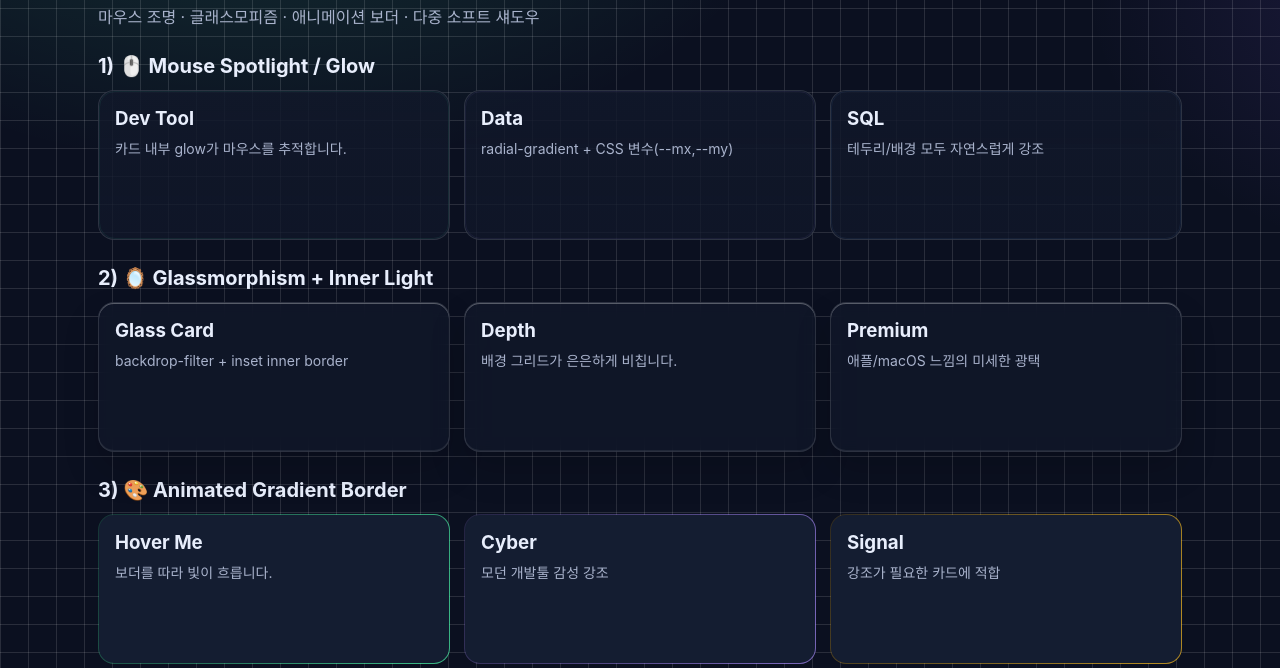
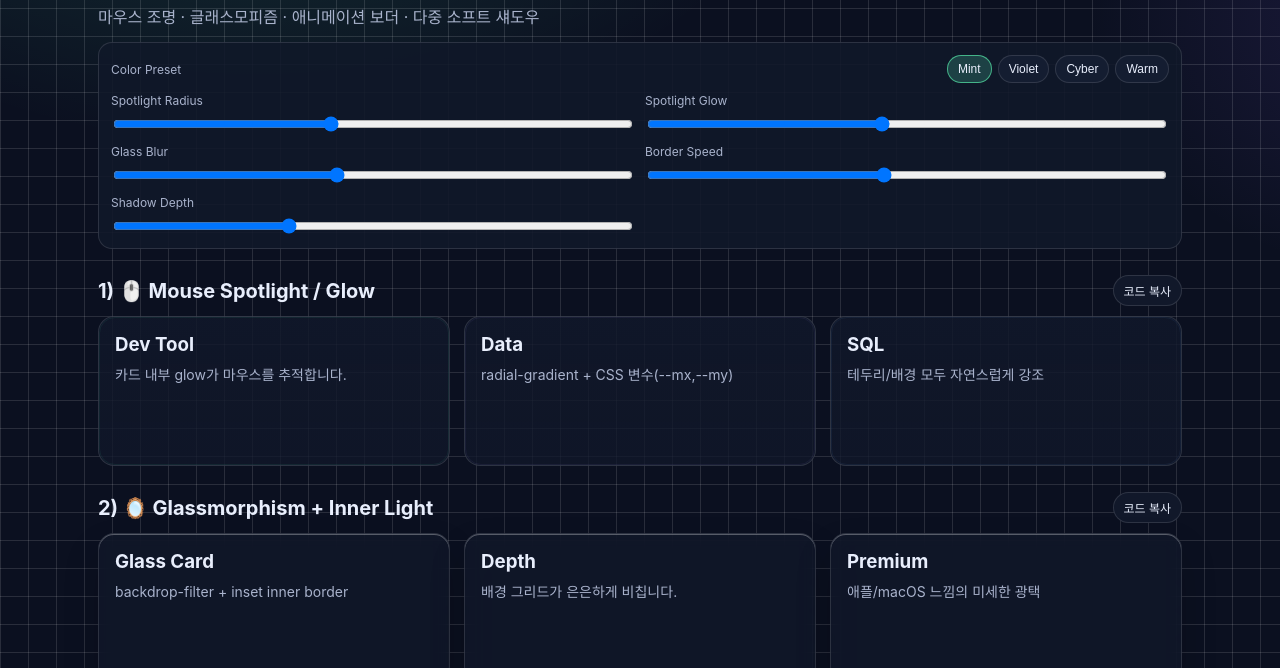
Before and after one commit to Chenjae-kr/web-design, a plain HTML site: page index.html in a window 1280 px wide. Shown: the part 132-800 px from the top of the page. Drawn offline with Linux system fonts and the light colour scheme.

Commit message:
Add v1.1 controls: code copy buttons, effect intensity sliders, and color presets

```diff
--- a/css/animated-border.css
+++ b/css/animated-border.css
@@ -9,7 +9,7 @@
 }
 .animated-border:hover{
   transform:translateY(-3px);
-  animation:borderFlow 1.8s linear infinite;
+  animation:borderFlow var(--border-speed) linear infinite;
   box-shadow:0 14px 30px rgba(var(--cat-rgb), .22);
 }
 @keyframes borderFlow { from{background-position:0 0,0% 50%} to{background-position:0 0,160% 50%} }
--- a/css/base.css
+++ b/css/base.css
@@ -7,6 +7,11 @@
   --line:rgba(255,255,255,.12);
   --accent:#4fffb0;
   --topbar-bg:rgba(17,24,42,.68);
+  --spotlight-radius:220px;
+  --spotlight-alpha:.28;
+  --glass-blur:8px;
+  --border-speed:18s;
+  --shadow-depth:12px;
 }
 
 html[data-theme="light"]{
@@ -54,8 +59,19 @@ nav a:hover{color:var(--text)}
 .hero{margin:10px 0 24px}
 .hero h1{margin:0 0 8px;font-size:32px;line-height:1.1}
 .hero p{margin:0;color:var(--muted)}
+.control-panel{margin-top:14px;border:1px solid var(--line);border-radius:14px;padding:12px;background:color-mix(in srgb,var(--bg2) 88%,transparent)}
+.control-row{display:flex;align-items:center;justify-content:space-between;gap:10px;flex-wrap:wrap}
+.label{font-size:12px;color:var(--muted);font-family:Inter,sans-serif}
+.chips{display:flex;gap:6px;flex-wrap:wrap}
+.chip{border:1px solid var(--line);background:var(--card);color:var(--text);border-radius:999px;padding:6px 10px;cursor:pointer;font-size:12px}
+.chip.active{border-color:color-mix(in srgb,var(--accent) 55%, var(--line));background:color-mix(in srgb,var(--accent) 16%, var(--card));}
+.control-grid{display:grid;grid-template-columns:repeat(2,minmax(0,1fr));gap:10px;margin-top:10px}
+.control-grid label{font-size:12px;color:var(--muted);display:flex;flex-direction:column;gap:6px}
 .section{margin-top:26px}
-.section h2{font-size:20px;margin:0 0 12px}
+.section-head{display:flex;align-items:center;justify-content:space-between;gap:10px;margin-bottom:10px}
+.section h2{font-size:20px;margin:0}
+.copy-btn{border:1px solid var(--line);background:var(--bg2);color:var(--text);border-radius:999px;padding:6px 10px;cursor:pointer;font-size:12px}
+.copy-btn:hover{border-color:color-mix(in srgb,var(--accent) 45%, var(--line));}
 .grid{display:grid;grid-template-columns:repeat(3,minmax(0,1fr));gap:14px}
 .fx-card{
   position:relative;
@@ -78,5 +94,7 @@ nav a:hover{color:var(--text)}
   .topbar{padding:12px 14px;align-items:flex-start;gap:8px}
   .topbar-right{flex-direction:column;align-items:flex-end}
   .hero h1{font-size:24px}
+  .control-grid{grid-template-columns:1fr}
+  .section-head{align-items:flex-start}
   .grid{grid-template-columns:1fr}
 }
--- a/css/glass.css
+++ b/css/glass.css
@@ -1,8 +1,8 @@
 /* 2) Glassmorphism + Inner Light */
 .glass-panel{
   background:color-mix(in srgb, var(--bg2) 72%, transparent);
-  backdrop-filter: blur(8px);
-  -webkit-backdrop-filter: blur(8px);
+  backdrop-filter: blur(var(--glass-blur));
+  -webkit-backdrop-filter: blur(var(--glass-blur));
   box-shadow:
     inset 0 1px 0 color-mix(in srgb, #ffffff 30%, transparent),
     inset 0 -1px 0 color-mix(in srgb, #ffffff 8%, transparent),
--- a/css/soft-shadow.css
+++ b/css/soft-shadow.css
@@ -2,14 +2,14 @@
 .soft-shadow{
   box-shadow:
     0 2px 8px rgba(0,0,0,.16),
-    0 10px 26px rgba(var(--cat-rgb),.14),
-    0 24px 50px rgba(0,0,0,.18);
+    0 var(--shadow-depth) calc(var(--shadow-depth) * 2.2) rgba(var(--cat-rgb),.14),
+    0 calc(var(--shadow-depth) * 2.2) calc(var(--shadow-depth) * 4.2) rgba(0,0,0,.18);
   transition:transform .22s ease, box-shadow .22s ease;
 }
 .soft-shadow:hover{
   transform:translateY(-6px);
   box-shadow:
     0 4px 10px rgba(0,0,0,.14),
-    0 16px 36px rgba(var(--cat-rgb),.2),
-    0 30px 58px rgba(0,0,0,.24);
+    0 calc(var(--shadow-depth) * 1.4) calc(var(--shadow-depth) * 3) rgba(var(--cat-rgb),.2),
+    0 calc(var(--shadow-depth) * 2.7) calc(var(--shadow-depth) * 5) rgba(0,0,0,.24);
 }
--- a/css/spotlight.css
+++ b/css/spotlight.css
@@ -2,7 +2,7 @@
 .spotlight::before{
   content:"";
   position:absolute; inset:-1px;
-  background:radial-gradient(220px circle at var(--mx,50%) var(--my,50%), rgba(var(--cat-rgb),.28), transparent 60%);
+  background:radial-gradient(var(--spotlight-radius) circle at var(--mx,50%) var(--my,50%), rgba(var(--cat-rgb),var(--spotlight-alpha)), transparent 60%);
   pointer-events:none;
   transition:opacity .16s ease;
   opacity:0;
--- a/index.html
+++ b/index.html
@@ -28,10 +28,29 @@
     <section class="hero">
       <h1>다양한 웹디자인 효과 예제 모음</h1>
       <p>마우스 조명 · 글래스모피즘 · 애니메이션 보더 · 다중 소프트 섀도우</p>
+
+      <div class="control-panel">
+        <div class="control-row">
+          <span class="label">Color Preset</span>
+          <div class="chips" id="presetChips">
+            <button class="chip active" data-preset="mint">Mint</button>
+            <button class="chip" data-preset="violet">Violet</button>
+            <button class="chip" data-preset="cyber">Cyber</button>
+            <button class="chip" data-preset="warm">Warm</button>
+          </div>
+        </div>
+        <div class="control-grid">
+          <label>Spotlight Radius <input id="spotRadius" type="range" min="120" max="360" value="220"></label>
+          <label>Spotlight Glow <input id="spotAlpha" type="range" min="10" max="50" value="28"></label>
+          <label>Glass Blur <input id="glassBlur" type="range" min="2" max="16" value="8"></label>
+          <label>Border Speed <input id="borderSpeed" type="range" min="8" max="30" value="18"></label>
+          <label>Shadow Depth <input id="shadowDepth" type="range" min="8" max="20" value="12"></label>
+        </div>
+      </div>
     </section>
 
     <section id="spotlight" class="section">
-      <h2>1) 🖱️ Mouse Spotlight / Glow</h2>
+      <div class="section-head"><h2>1) 🖱️ Mouse Spotlight / Glow</h2><button class="copy-btn" data-copy="spotlight">코드 복사</button></div>
       <div class="grid">
         <article class="fx-card spotlight" style="--cat-rgb:79,255,176"><h3>Dev Tool</h3><p>카드 내부 glow가 마우스를 추적합니다.</p></article>
         <article class="fx-card spotlight" style="--cat-rgb:167,139,250"><h3>Data</h3><p>radial-gradient + CSS 변수(--mx,--my)</p></article>
@@ -40,7 +59,7 @@
     </section>
 
     <section id="glass" class="section">
-      <h2>2) 🪞 Glassmorphism + Inner Light</h2>
+      <div class="section-head"><h2>2) 🪞 Glassmorphism + Inner Light</h2><button class="copy-btn" data-copy="glass">코드 복사</button></div>
       <div class="grid">
         <article class="fx-card glass-panel"><h3>Glass Card</h3><p>backdrop-filter + inset inner border</p></article>
         <article class="fx-card glass-panel"><h3>Depth</h3><p>배경 그리드가 은은하게 비칩니다.</p></article>
@@ -49,7 +68,7 @@
     </section>
 
     <section id="border" class="section">
-      <h2>3) 🎨 Animated Gradient Border</h2>
+      <div class="section-head"><h2>3) 🎨 Animated Gradient Border</h2><button class="copy-btn" data-copy="border">코드 복사</button></div>
       <div class="grid">
         <article class="fx-card animated-border" style="--cat-rgb:79,255,176"><h3>Hover Me</h3><p>보더를 따라 빛이 흐릅니다.</p></article>
         <article class="fx-card animated-border" style="--cat-rgb:167,139,250"><h3>Cyber</h3><p>모던 개발툴 감성 강조</p></article>
@@ -58,7 +77,7 @@
     </section>
 
     <section id="shadow" class="section">
-      <h2>4) ☁️ Multi-layered Soft Shadow</h2>
+      <div class="section-head"><h2>4) ☁️ Multi-layered Soft Shadow</h2><button class="copy-btn" data-copy="shadow">코드 복사</button></div>
       <div class="grid">
         <article class="fx-card soft-shadow" style="--cat-rgb:96,165,250"><h3>Float</h3><p>여러 레이어로 부드럽게 뜹니다.</p></article>
         <article class="fx-card soft-shadow" style="--cat-rgb:52,211,153"><h3>Natural</h3><p>위화감 없이 깊이감 증가</p></article>
@@ -69,6 +88,7 @@
 
   <footer class="footer">Built for GitHub Pages · Chenjae</footer>
   <script src="js/theme-toggle.js"></script>
+  <script src="js/controls.js"></script>
   <script src="js/spotlight.js"></script>
   <script src="js/glass.js"></script>
   <script src="js/animated-border.js"></script>
--- /dev/null
+++ b/js/controls.js
@@ -0,0 +1,67 @@
+(() => {
+  const root = document.documentElement;
+
+  const presets = {
+    mint: ['79,255,176','167,139,250','96,165,250','251,191,36','248,113,113'],
+    violet: ['167,139,250','196,181,253','129,140,248','244,114,182','34,211,238'],
+    cyber: ['34,211,238','59,130,246','16,185,129','168,85,247','236,72,153'],
+    warm: ['251,146,60','244,114,182','250,204,21','239,68,68','217,119,6']
+  };
+
+  const cards = {
+    spotlight: document.querySelectorAll('#spotlight .fx-card'),
+    border: document.querySelectorAll('#border .fx-card'),
+    shadow: document.querySelectorAll('#shadow .fx-card')
+  };
+
+  function applyPreset(name){
+    const colors = presets[name] || presets.mint;
+    [...cards.spotlight, ...cards.border, ...cards.shadow].forEach((el, i) => {
+      el.style.setProperty('--cat-rgb', colors[i % colors.length]);
+    });
+  }
+
+  function setVar(id, varName, fn=v=>v){
+    const el = document.getElementById(id);
+    if(!el) return;
+    const update = () => root.style.setProperty(varName, fn(el.value));
+    el.addEventListener('input', update);
+    update();
+  }
+
+  setVar('spotRadius', '--spotlight-radius', v => `${v}px`);
+  setVar('spotAlpha', '--spotlight-alpha', v => (Number(v)/100).toFixed(2));
+  setVar('glassBlur', '--glass-blur', v => `${v}px`);
+  setVar('borderSpeed', '--border-speed', v => `${v/10}s`);
+  setVar('shadowDepth', '--shadow-depth', v => `${v}px`);
+
+  document.querySelectorAll('#presetChips .chip').forEach(btn => {
+    btn.addEventListener('click', () => {
+      document.querySelectorAll('#presetChips .chip').forEach(x=>x.classList.remove('active'));
+      btn.classList.add('active');
+      applyPreset(btn.dataset.preset);
+    });
+  });
+  applyPreset('mint');
+
+  const snippets = {
+    spotlight: `.spotlight::before {\n  background: radial-gradient(var(--spotlight-radius) circle at var(--mx,50%) var(--my,50%), rgba(var(--cat-rgb), var(--spotlight-alpha)), transparent 60%);\n}`,
+    glass: `.glass-panel {\n  backdrop-filter: blur(var(--glass-blur));\n  box-shadow: inset 0 1px 0 rgba(255,255,255,.28), 0 18px 36px rgba(0,0,0,.16);\n}`,
+    border: `.animated-border:hover {\n  animation: borderFlow var(--border-speed) linear infinite;\n}`,
+    shadow: `.soft-shadow {\n  box-shadow:\n    0 2px 8px rgba(0,0,0,.16),\n    0 var(--shadow-depth) calc(var(--shadow-depth) * 2.2) rgba(var(--cat-rgb),.14);\n}`
+  };
+
+  document.querySelectorAll('[data-copy]').forEach(btn => {
+    btn.addEventListener('click', async () => {
+      const key = btn.dataset.copy;
+      try {
+        await navigator.clipboard.writeText(snippets[key] || '');
+        const old = btn.textContent;
+        btn.textContent = '복사됨';
+        setTimeout(() => btn.textContent = old, 900);
+      } catch (_) {
+        alert('클립보드 복사에 실패했습니다.');
+      }
+    });
+  });
+})();
```
